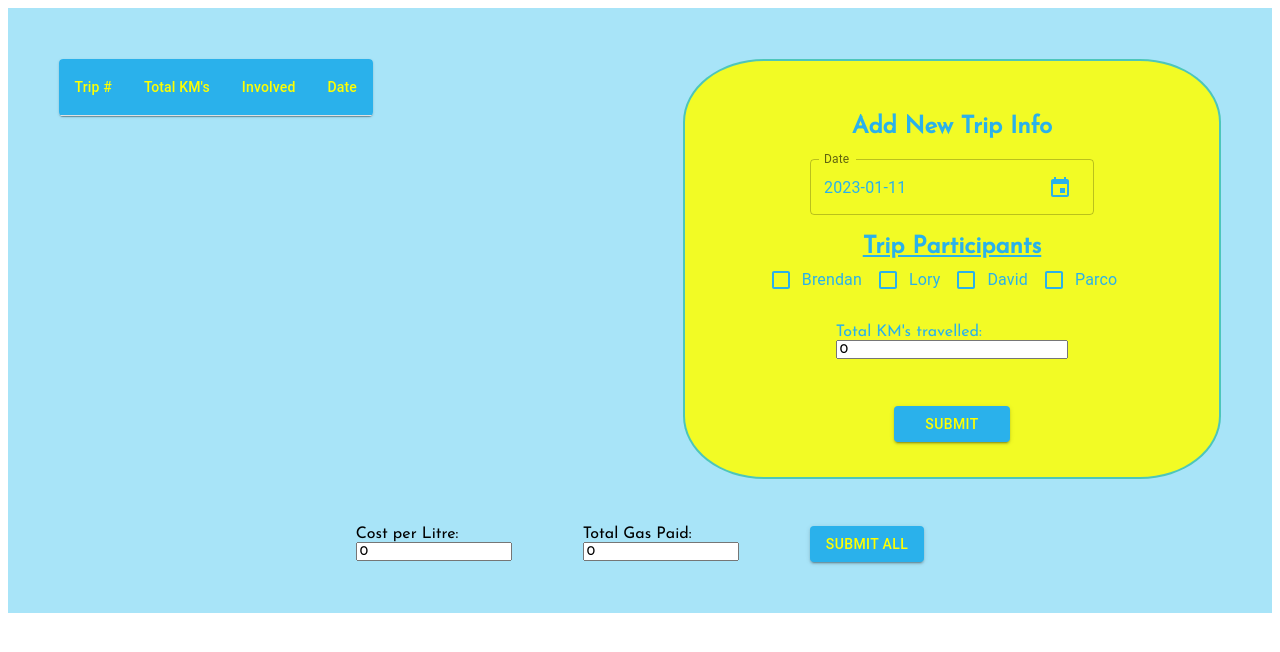
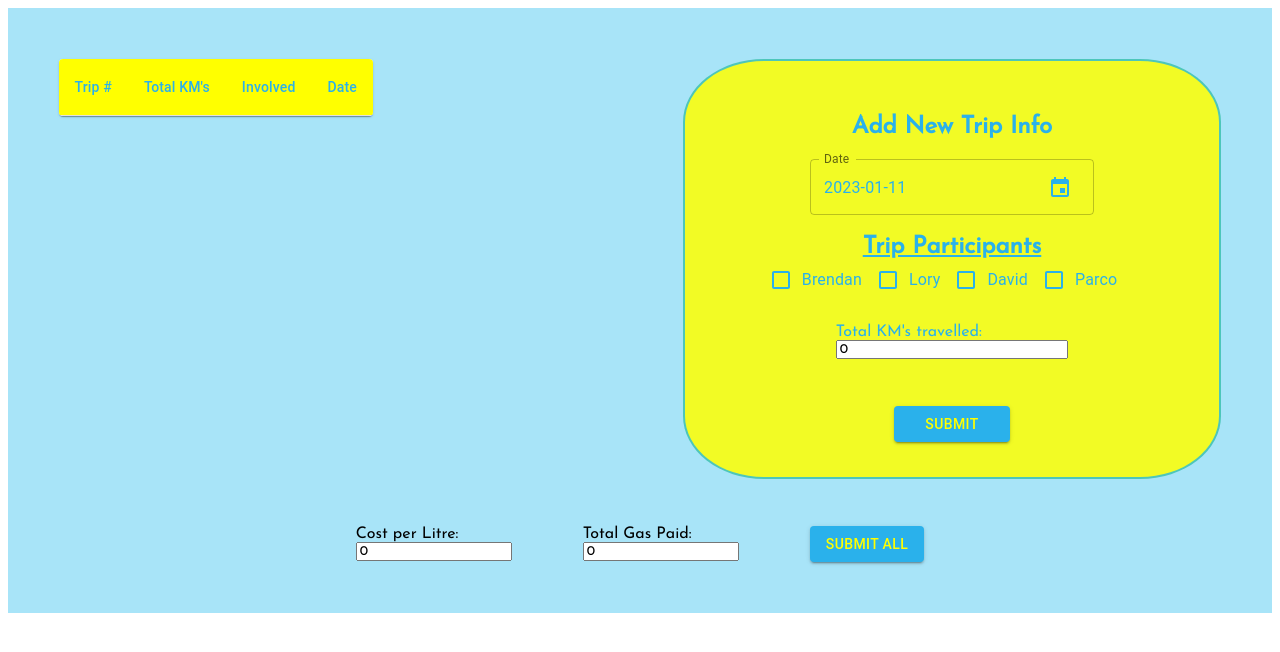
Before and after one commit to woobrendan/Fuel_Splitter, a React (Create React App) app in the folder fuel_splitter/: page / in a window 1280 px wide. Shown: the top 652 px of the page. Built offline with nearby package versions, Linux system fonts and the light colour scheme.

Commit message:
remove target for table. change color to be header yellow and text to be blue

```diff
--- a/fuel_splitter/src/Styles/app.scss
+++ b/fuel_splitter/src/Styles/app.scss
@@ -5,13 +5,11 @@
 }
 
 #travelList__container {
-  // margin: 2% 0 0 2%;
-
   .MuiTableHead-root {
-    background-color: #2ab1eb;
+    background-color: yellow;
 
     th {
-      color: yellow;
+      color: #2ab1eb;
     }
   }
 
```
